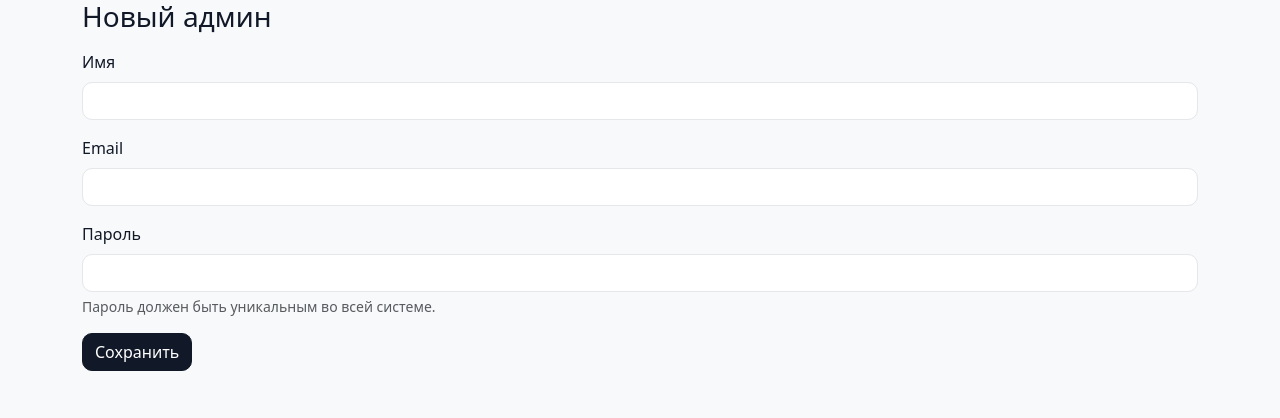
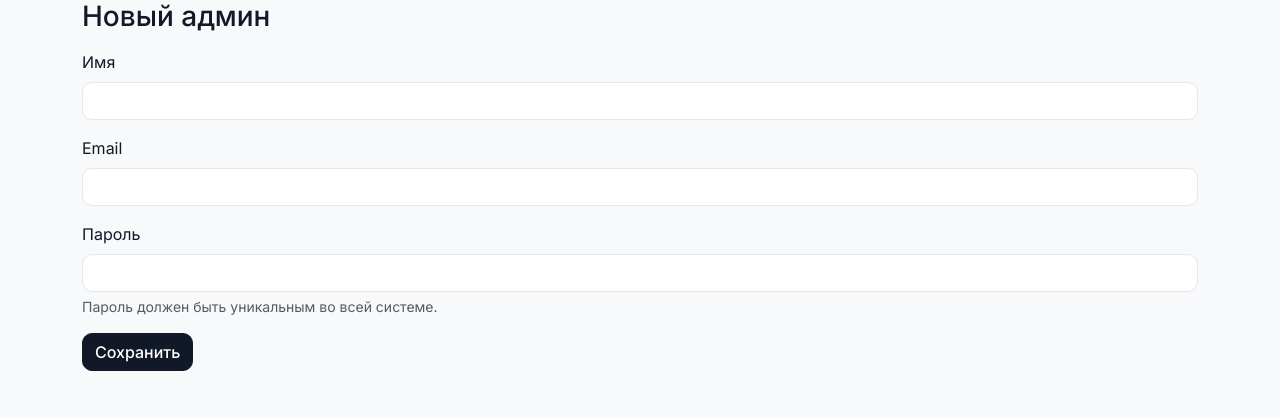
Before and after one commit to Almaziko/gemticket, a Flask app: template app/templates/admin/admin_form.html in a window 1280 px wide. Shown: the top 418 px of the page. Run offline with Flask 3, Linux system fonts and the light colour scheme; the template is opened without the code that fills it: values that come from a table or form of the project are taken from there, others are empty; parts of the project's set-up code (start-up, migrations or seed data) failed here and were passed over.

Commit message:
Сменить шрифт сайта на Inter
Подключён через Google Fonts (400-800), переопределены CSS-переменные
Bootstrap (--bs-body-font-family, --bs-font-sans-serif) вместе с прямым
font-family на body — подхватывается во всех компонентах (кнопки,
формы, таблицы, навбар) без правки каждого шаблона. Плотный fallback-
стек на системные шрифты на случай недоступности CDN.

Co-Authored-By: Claude Sonnet 5 <noreply@anthropic.com>

```diff
--- a/app/static/css/style.css
+++ b/app/static/css/style.css
@@ -8,9 +8,16 @@
     --gt-ink: #111827;
     --gt-bg: #f3f4f6;
     --gt-border: #eef0f2;
+    --gt-font: 'Inter', -apple-system, BlinkMacSystemFont, 'Segoe UI', Roboto, Helvetica, Arial, sans-serif;
+    /* Переопределяем переменные самого Bootstrap, чтобы шрифт подхватился
+       во всех его компонентах (кнопки, формы, таблицы, навбар и т.д.),
+       а не только там, где мы явно задаём font-family. */
+    --bs-body-font-family: var(--gt-font);
+    --bs-font-sans-serif: var(--gt-font);
 }
 
 body {
+    font-family: var(--gt-font);
     background: var(--gt-bg);
     color: var(--gt-ink);
 }
--- a/app/templates/base.html
+++ b/app/templates/base.html
@@ -4,6 +4,9 @@
     <meta charset="utf-8">
     <meta name="viewport" content="width=device-width, initial-scale=1">
     <title>{% block title %}GemTicket{% endblock %}</title>
+    <link rel="preconnect" href="https://fonts.googleapis.com">
+    <link rel="preconnect" href="https://fonts.gstatic.com" crossorigin>
+    <link href="https://fonts.googleapis.com/css2?family=Inter:wght@400;500;600;700;800&display=swap" rel="stylesheet">
     <link href="https://cdn.jsdelivr.net/npm/bootstrap@5.3.3/dist/css/bootstrap.min.css" rel="stylesheet">
     <link href="{{ url_for('static', filename='css/style.css') }}" rel="stylesheet">
     <script src="{{ url_for('static', filename='js/richtext_editor.js') }}"></script>
```
